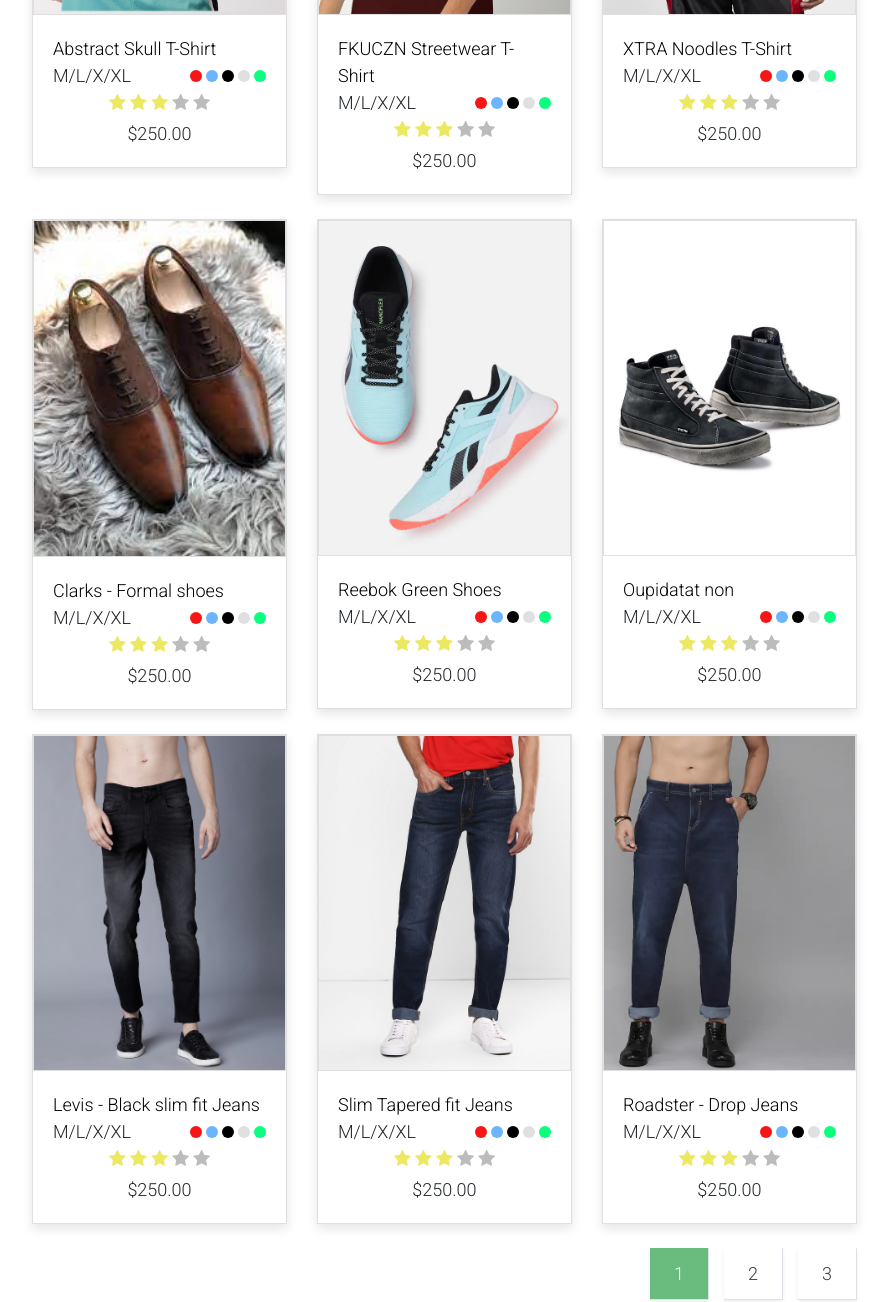
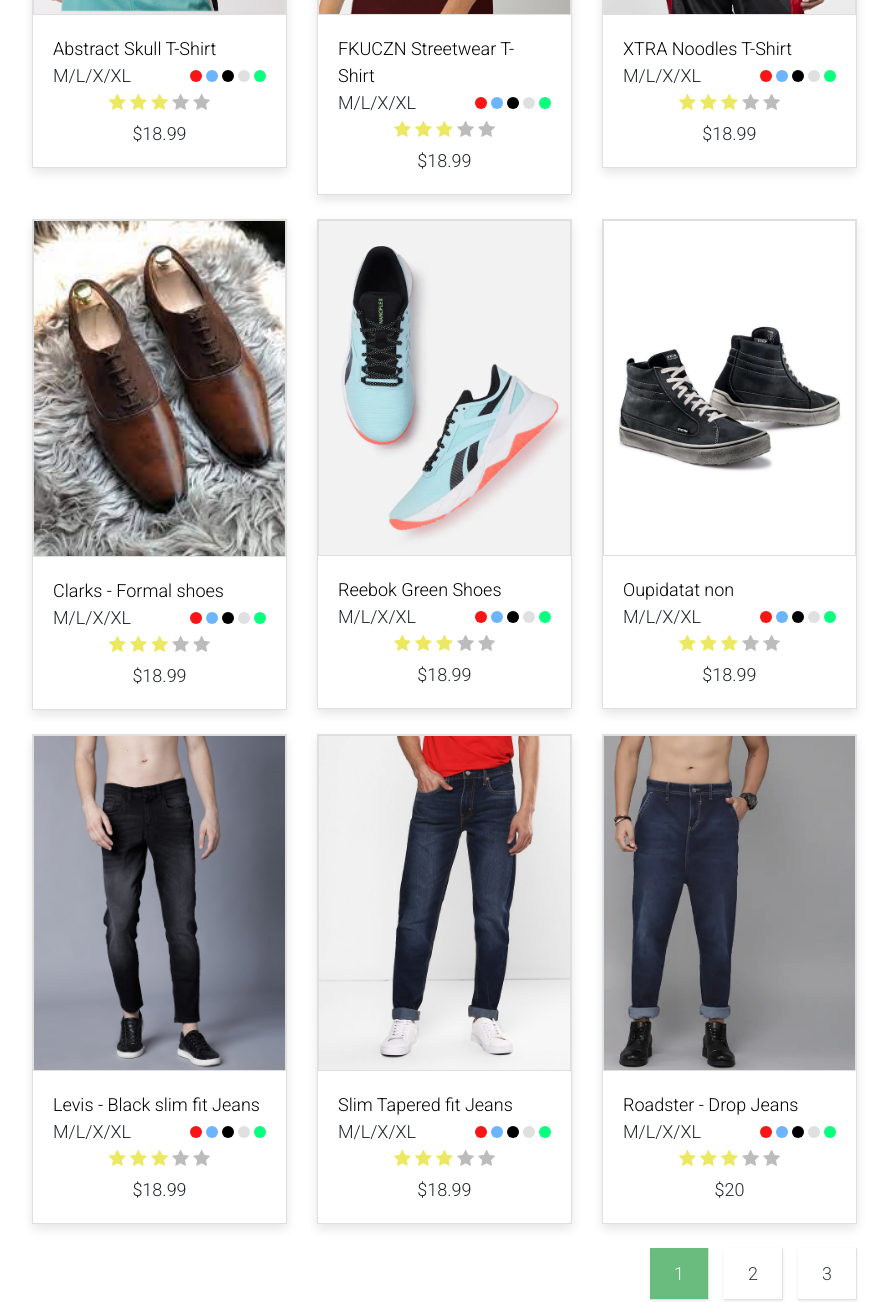
Before and after one commit to AmanPatwa/E-commerce-template, a plain HTML site: page shop.html in a window 1280 px wide. Shown: the part 540-1842 px from the top of the page, without its empty margins (338-1226 px from the left). Drawn offline with nearby package versions, Linux system fonts and the light colour scheme.

Commit message:
price drop

```diff
--- a/shop.html
+++ b/shop.html
@@ -198,7 +198,7 @@
                                         <i class="text-muted fa fa-star"></i>
                                     </li>
                                 </ul>
-                                <p class="text-center mb-0">$250.00</p>
+                                <p class="text-center mb-0">$18.99</p>
                             </div>
                         </div>
                     </div>
@@ -235,7 +235,7 @@
                                         <i class="text-muted fa fa-star"></i>
                                     </li>
                                 </ul>
-                                <p class="text-center mb-0">$250.00</p>
+                                <p class="text-center mb-0">$18.99</p>
                             </div>
                         </div>
                     </div>
@@ -272,7 +272,7 @@
                                         <i class="text-muted fa fa-star"></i>
                                     </li>
                                 </ul>
-                                <p class="text-center mb-0">$250.00</p>
+                                <p class="text-center mb-0">$18.99</p>
                             </div>
                         </div>
                     </div>
@@ -309,7 +309,7 @@
                                         <i class="text-muted fa fa-star"></i>
                                     </li>
                                 </ul>
-                                <p class="text-center mb-0">$250.00</p>
+                                <p class="text-center mb-0">$18.99</p>
                             </div>
                         </div>
                     </div>
@@ -346,7 +346,7 @@
                                         <i class="text-muted fa fa-star"></i>
                                     </li>
                                 </ul>
-                                <p class="text-center mb-0">$250.00</p>
+                                <p class="text-center mb-0">$18.99</p>
                             </div>
                         </div>
                     </div>
@@ -383,7 +383,7 @@
                                         <i class="text-muted fa fa-star"></i>
                                     </li>
                                 </ul>
-                                <p class="text-center mb-0">$250.00</p>
+                                <p class="text-center mb-0">$18.99</p>
                             </div>
                         </div>
                     </div>
@@ -420,7 +420,7 @@
                                         <i class="text-muted fa fa-star"></i>
                                     </li>
                                 </ul>
-                                <p class="text-center mb-0">$250.00</p>
+                                <p class="text-center mb-0">$18.99</p>
                             </div>
                         </div>
                     </div>
@@ -457,7 +457,7 @@
                                         <i class="text-muted fa fa-star"></i>
                                     </li>
                                 </ul>
-                                <p class="text-center mb-0">$250.00</p>
+                                <p class="text-center mb-0">$18.99</p>
                             </div>
                         </div>
                     </div>
@@ -494,7 +494,7 @@
                                         <i class="text-muted fa fa-star"></i>
                                     </li>
                                 </ul>
-                                <p class="text-center mb-0">$250.00</p>
+                                <p class="text-center mb-0">$20</p>
                             </div>
                         </div>
                     </div>
```
